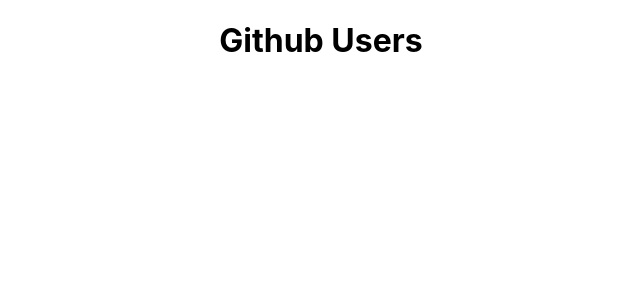
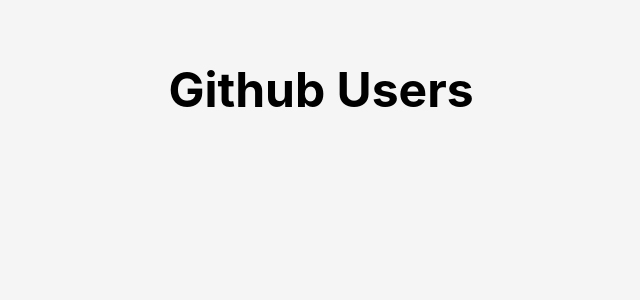
Before and after one commit to ElyasShamal/github-users, a React (Create React App) app: page / in a window 1280 px wide. Shown: the top 300 px of the page, without its empty margins (319-959 px from the left). Built offline with nearby package versions, Linux system fonts and the light colour scheme.

Commit message:
add styless for elements

```diff
--- a/src/App.css
+++ b/src/App.css
@@ -1,38 +1,19 @@
-.App {
+* {
+  margin: 0;
+  padding: 0;
+  box-sizing: border-box;
+}
+
+body {
+  background-color: whitesmoke;
+}
+
+.header {
+  position: relative;
+  top: 60px;
   text-align: center;
 }
 
-.App-logo {
-  height: 40vmin;
-  pointer-events: none;
+.title {
+  font-size: 3rem;
 }
-
-@media (prefers-reduced-motion: no-preference) {
-  .App-logo {
-    animation: App-logo-spin infinite 20s linear;
-  }
-}
-
-.App-header {
-  background-color: #282c34;
-  min-height: 100vh;
-  display: flex;
-  flex-direction: column;
-  align-items: center;
-  justify-content: center;
-  font-size: calc(10px + 2vmin);
-  color: white;
-}
-
-.App-link {
-  color: #61dafb;
-}
-
-@keyframes App-logo-spin {
-  from {
-    transform: rotate(0deg);
-  }
-  to {
-    transform: rotate(360deg);
-  }
-}
--- a/src/App.js
+++ b/src/App.js
@@ -4,7 +4,7 @@
 
 function App() {
   return (
-    <div className="App">
+    <div className="container">
       <Header />
       <Main />
     </div>
--- a/src/components/Header.js
+++ b/src/components/Header.js
@@ -3,7 +3,7 @@
 function Header() {
   return (
     <div className="header">
-      <h1>Github Users</h1>
+      <h1 className="title">Github Users</h1>
     </div>
   );
 }
--- a/src/components/Main.js
+++ b/src/components/Main.js
@@ -1,7 +1,10 @@
-import React from "react";
+import Header from "./Header";
+
+// Api link
+const url = "https://api.github.com/users";
 
 function Main() {
-  return <main className="main">{/* i will fetch data here */}</main>;
+  return <div></div>;
 }
 
 export default Main;
```
